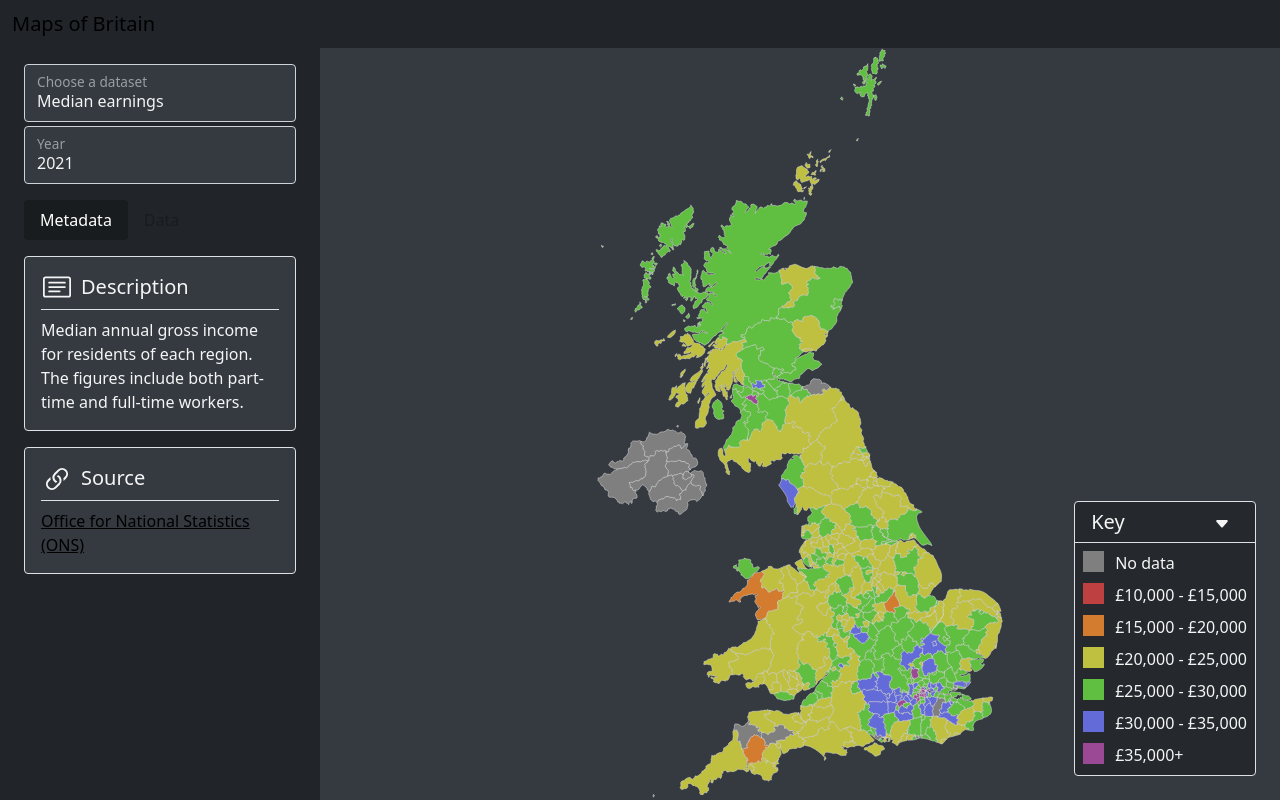
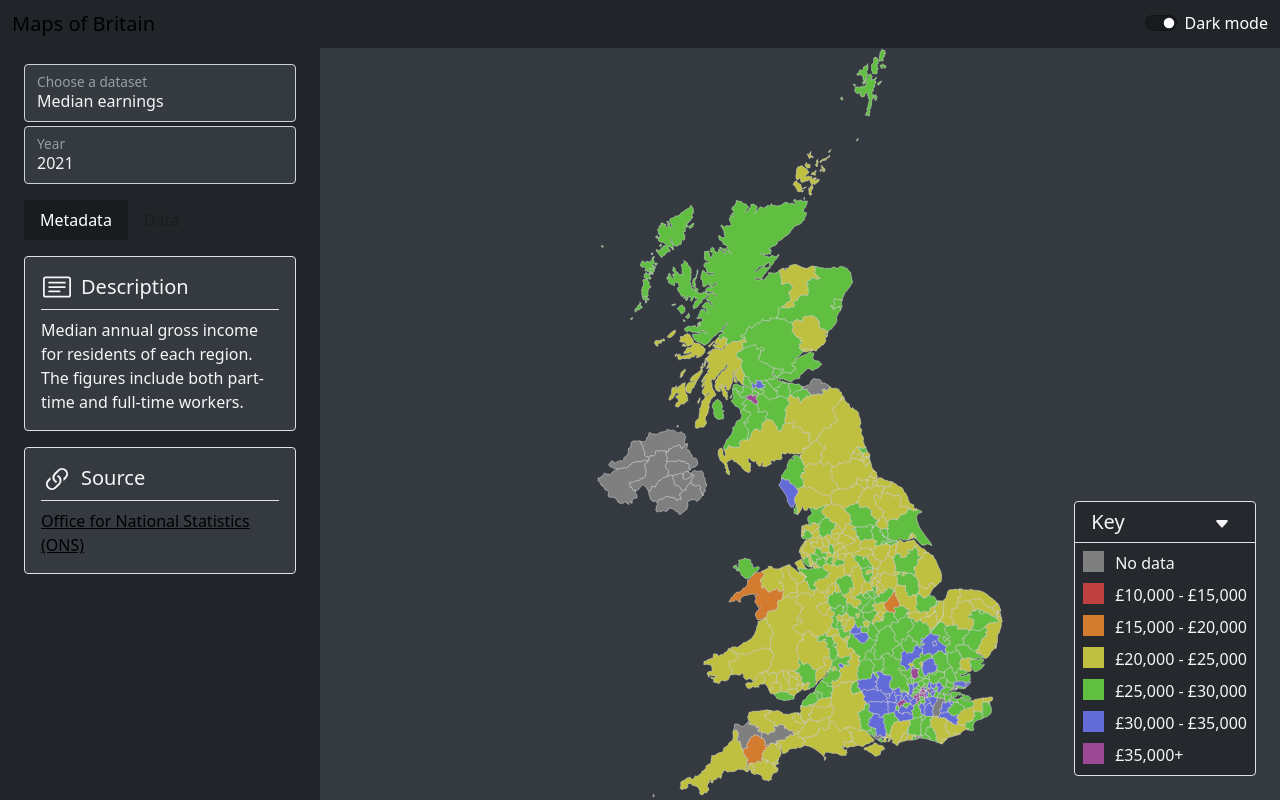
Before and after one commit to ilkutkutlar/uk-regional-data-visualiser, a Vue app: page / in a window 1280 px wide. Built offline with nearby package versions, Linux system fonts and the light colour scheme.

Commit message:
add dark mode switch

```diff
--- a/src/components/DataDetailsPanel.vue
+++ b/src/components/DataDetailsPanel.vue
@@ -75,6 +75,7 @@ export default {
       }),
       keyFormatter: (region) => this.options.dataset.svgMap.prettyNames[region],
       searchText: "",
+      testValue: false,
     };
   },
 };
@@ -98,6 +99,7 @@ export default {
         aria-label="Close"
       ></button>
     </div>
+
     <div class="offcanvas-body p-0">
       <div class="container">
         <SelectFloating
--- a/src/components/NavBar.vue
+++ b/src/components/NavBar.vue
@@ -20,6 +20,18 @@ export default {
   <nav class="navbar navbar-expand-lg h-6vh p-0" :class="theme">
     <div class="container-fluid">
       <a class="navbar-brand" href="#">Maps of Britain</a>
+      <div class="form-check form-switch">
+        <input
+          id="darkModeSwitch"
+          class="form-check-input"
+          type="checkbox"
+          role="switch"
+          v-model="this.options.isDarkMode"
+        />
+        <label class="form-check-label text-white" for="darkModeSwitch">
+          Dark mode
+        </label>
+      </div>
       <button
         class="navbar-toggler"
         type="button"
```
